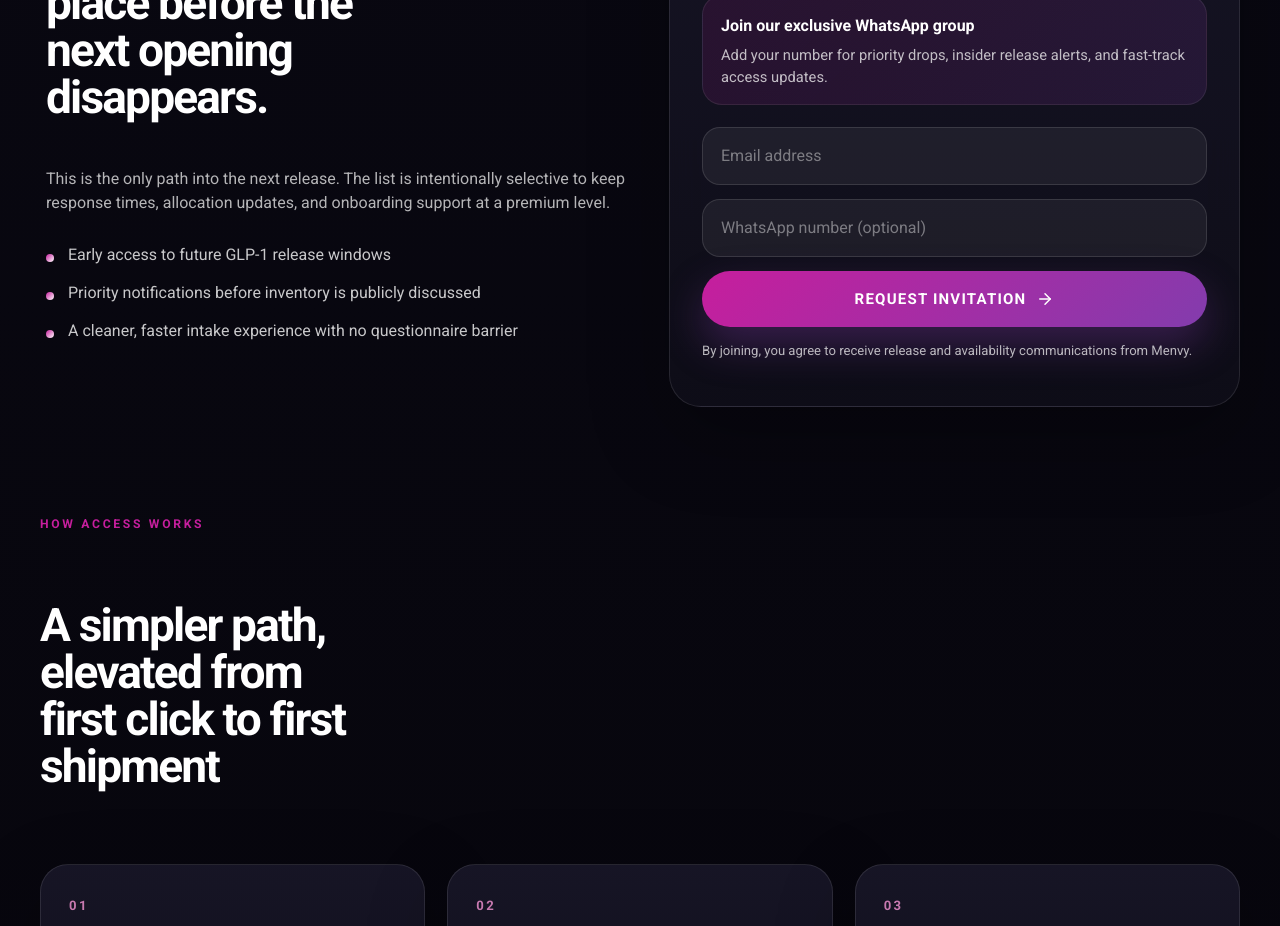
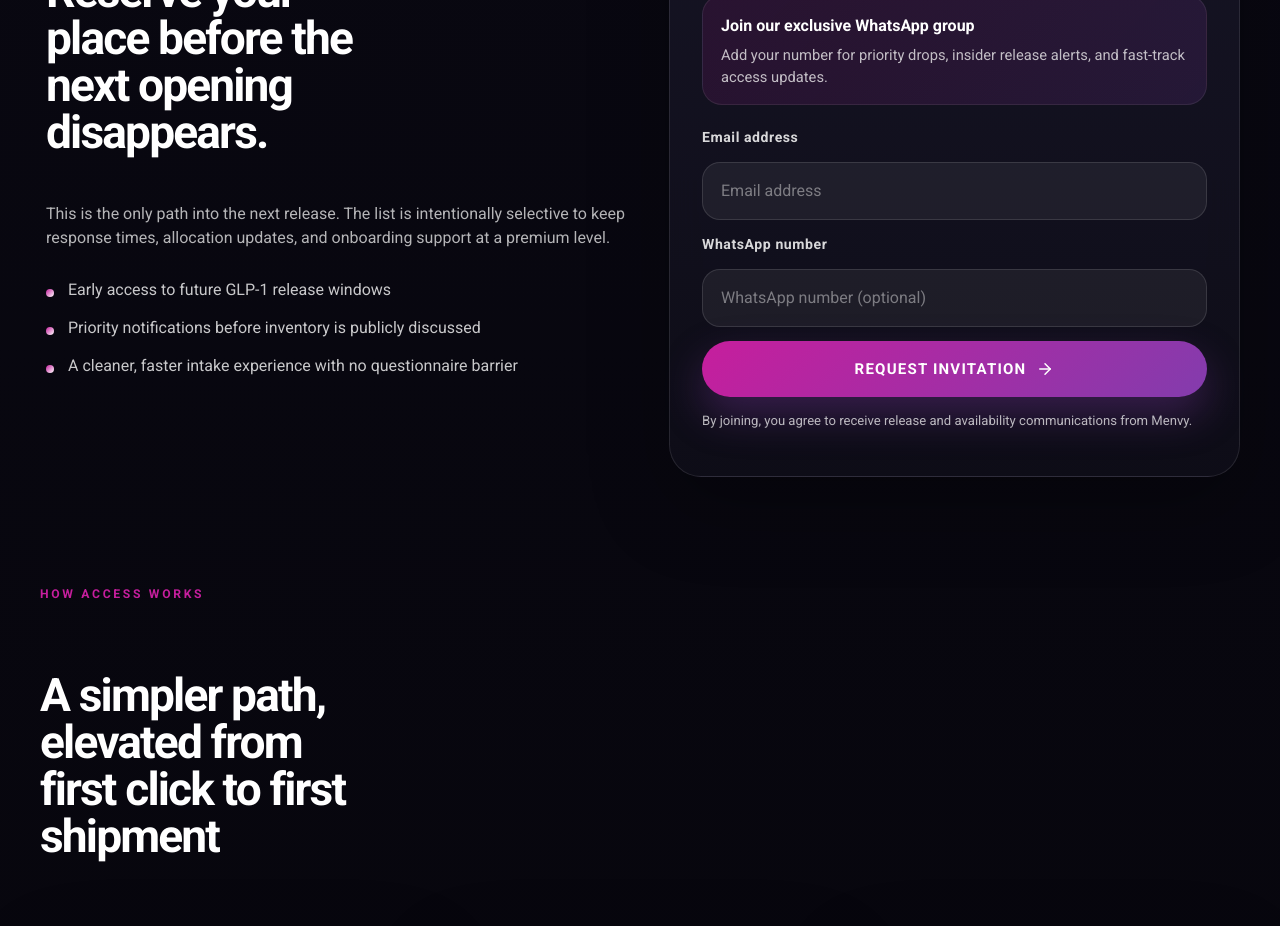
Before and after one commit to sunny2dutta/health_fit, a React (Vite) app in the folder client/: page / in a window 1280 px wide. Shown: the part 1960-2886 px from the top of the page. Built offline with nearby package versions, Linux system fonts and the light colour scheme; no server answers.

Commit message:
Maximize waitlist autofill compatibility

```diff
--- a/client/src/App.css
+++ b/client/src/App.css
@@ -403,6 +403,14 @@
   gap: 14px;
 }
 
+.field-label {
+  display: block;
+  color: rgba(255, 255, 255, 0.84);
+  font-size: 0.88rem;
+  font-weight: 600;
+  letter-spacing: 0.04em;
+}
+
 .waitlist-form input {
   width: 100%;
   min-height: 58px;
--- a/client/src/App.tsx
+++ b/client/src/App.tsx
@@ -60,8 +60,6 @@ const steps = [
 ];
 
 function App() {
-  const [email, setEmail] = useState('');
-  const [whatsAppNumber, setWhatsAppNumber] = useState('');
   const [waitlistCount, setWaitlistCount] = useState<number | null>(null);
   const [submissionState, setSubmissionState] = useState<SubmissionState>('idle');
   const [message, setMessage] = useState('');
@@ -96,6 +94,9 @@ function App() {
 
   const handleSubmit = async (event: FormEvent<HTMLFormElement>) => {
     event.preventDefault();
+    const formData = new FormData(event.currentTarget);
+    const email = String(formData.get('email') || '').trim();
+    const whatsAppNumber = String(formData.get('tel') || '').trim();
 
     if (!email.trim()) {
       setSubmissionState('error');
@@ -136,8 +137,7 @@ function App() {
 
       setSubmissionState('success');
       setMessage(data.message || 'You are in. Watch your inbox for first-access updates and invitation windows.');
-      setEmail('');
-      setWhatsAppNumber('');
+      event.currentTarget.reset();
       setWaitlistCount((current) => (current === null ? current : current + 1));
     } catch (error) {
       console.error('Failed to join waitlist:', error);
@@ -321,7 +321,7 @@ function App() {
           </div>
 
           <form className="waitlist-form" onSubmit={handleSubmit} autoComplete="on">
-            <label htmlFor="email" className="sr-only">
+            <label htmlFor="email" className="field-label">
               Email address
             </label>
             <input
@@ -331,22 +331,20 @@ function App() {
               autoComplete="email"
               inputMode="email"
               placeholder="Email address"
-              value={email}
-              onChange={(event) => setEmail(event.target.value)}
+              defaultValue=""
               disabled={submissionState === 'submitting'}
             />
-            <label htmlFor="whatsapp" className="sr-only">
+            <label htmlFor="whatsapp" className="field-label">
               WhatsApp number
             </label>
             <input
               id="whatsapp"
               name="tel"
               type="tel"
-              autoComplete="tel-national"
+              autoComplete="tel"
               inputMode="tel"
               placeholder="WhatsApp number (optional)"
-              value={whatsAppNumber}
-              onChange={(event) => setWhatsAppNumber(event.target.value)}
+              defaultValue=""
               disabled={submissionState === 'submitting'}
             />
             <button className="primary-button" type="submit" disabled={submissionState === 'submitting'}>
```
